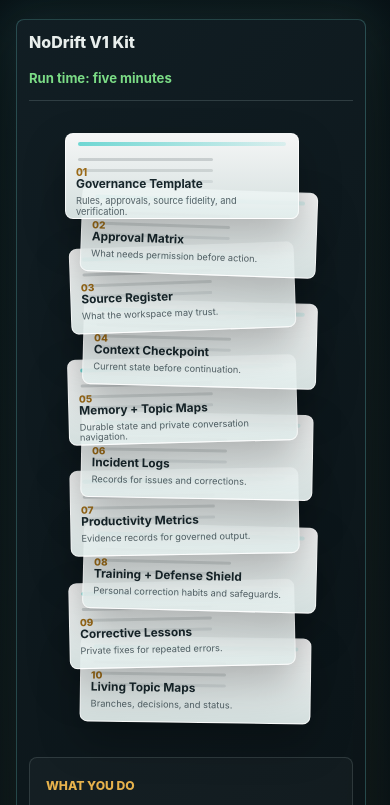
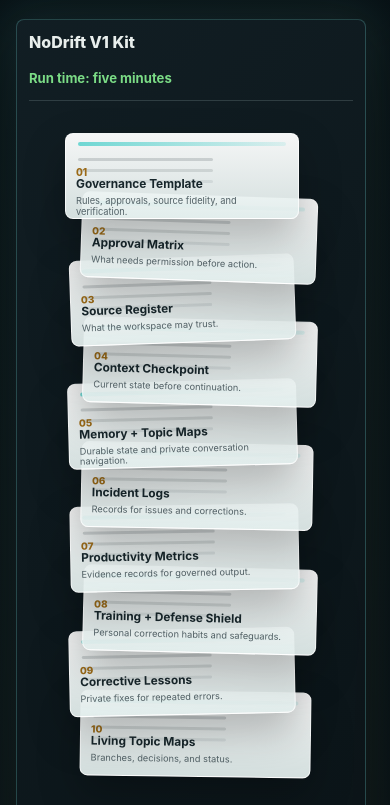
Before and after one commit to gordons-english/NoDrift, a plain HTML site: page index.html in a window 390 px wide. Shown: the part 820-1625 px from the top of the page. Drawn offline with Linux system fonts and the light colour scheme.

Commit message:
Spread NoDrift kit sheet stack

```diff
--- a/styles.css
+++ b/styles.css
@@ -657,7 +657,7 @@ button {
 
 .kit-stack {
   position: relative;
-  min-height: 600px;
+  min-height: 650px;
   margin-top: 14px;
   margin-right: 12px;
 }
@@ -714,7 +714,7 @@ button {
 
 .kit-sheet-secondary {
   z-index: 9;
-  top: 56px;
+  top: 62px;
   left: 16px;
   right: 2px;
   min-height: 86px;
@@ -724,7 +724,7 @@ button {
 
 .kit-sheet-tertiary {
   z-index: 8;
-  top: 112px;
+  top: 124px;
   left: 5px;
   right: 22px;
   min-height: 86px;
@@ -734,7 +734,7 @@ button {
 
 .kit-sheet-quaternary {
   z-index: 7;
-  top: 168px;
+  top: 186px;
   left: 18px;
   right: 0;
   min-height: 86px;
@@ -744,7 +744,7 @@ button {
 
 .kit-sheet-quinary {
   z-index: 6;
-  top: 224px;
+  top: 248px;
   left: 3px;
   right: 20px;
   min-height: 86px;
@@ -754,7 +754,7 @@ button {
 
 .kit-sheet-senary {
   z-index: 5;
-  top: 280px;
+  top: 310px;
   left: 16px;
   right: 4px;
   min-height: 86px;
@@ -764,7 +764,7 @@ button {
 
 .kit-sheet-septenary {
   z-index: 4;
-  top: 336px;
+  top: 372px;
   left: 5px;
   right: 18px;
   min-height: 86px;
@@ -774,7 +774,7 @@ button {
 
 .kit-sheet-eighth {
   z-index: 3;
-  top: 392px;
+  top: 434px;
   left: 18px;
   right: 0;
   min-height: 86px;
@@ -784,7 +784,7 @@ button {
 
 .kit-sheet-ninth {
   z-index: 2;
-  top: 448px;
+  top: 496px;
   left: 4px;
   right: 22px;
   min-height: 86px;
@@ -794,7 +794,7 @@ button {
 
 .kit-sheet-tenth {
   z-index: 1;
-  top: 504px;
+  top: 558px;
   left: 15px;
   right: 6px;
   min-height: 86px;
@@ -2580,7 +2580,7 @@ h3,
 
   .kit-stack {
     width: min(252px, 100%);
-    min-height: 600px;
+    min-height: 650px;
     margin-top: 18px;
     margin-right: auto;
     margin-left: auto;
@@ -2597,7 +2597,7 @@ h3,
   }
 
   .kit-sheet-secondary {
-    top: 56px;
+    top: 62px;
     left: 16px;
     right: 0;
     min-height: 86px;
@@ -2605,7 +2605,7 @@ h3,
   }
 
   .kit-sheet-tertiary {
-    top: 112px;
+    top: 124px;
     left: 5px;
     right: 22px;
     min-height: 86px;
@@ -2613,7 +2613,7 @@ h3,
   }
 
   .kit-sheet-quaternary {
-    top: 168px;
+    top: 186px;
     left: 18px;
     right: 0;
     min-height: 86px;
@@ -2621,7 +2621,7 @@ h3,
   }
 
   .kit-sheet-quinary {
-    top: 224px;
+    top: 248px;
     left: 3px;
     right: 20px;
     min-height: 86px;
@@ -2629,7 +2629,7 @@ h3,
   }
 
   .kit-sheet-senary {
-    top: 280px;
+    top: 310px;
     left: 16px;
     right: 4px;
     min-height: 86px;
@@ -2637,7 +2637,7 @@ h3,
   }
 
   .kit-sheet-septenary {
-    top: 336px;
+    top: 372px;
     left: 5px;
     right: 18px;
     min-height: 86px;
@@ -2645,7 +2645,7 @@ h3,
   }
 
   .kit-sheet-eighth {
-    top: 392px;
+    top: 434px;
     left: 18px;
     right: 0;
     min-height: 86px;
@@ -2653,7 +2653,7 @@ h3,
   }
 
   .kit-sheet-ninth {
-    top: 448px;
+    top: 496px;
     left: 4px;
     right: 22px;
     min-height: 86px;
@@ -2661,7 +2661,7 @@ h3,
   }
 
   .kit-sheet-tenth {
-    top: 504px;
+    top: 558px;
     left: 15px;
     right: 6px;
     min-height: 86px;
```
